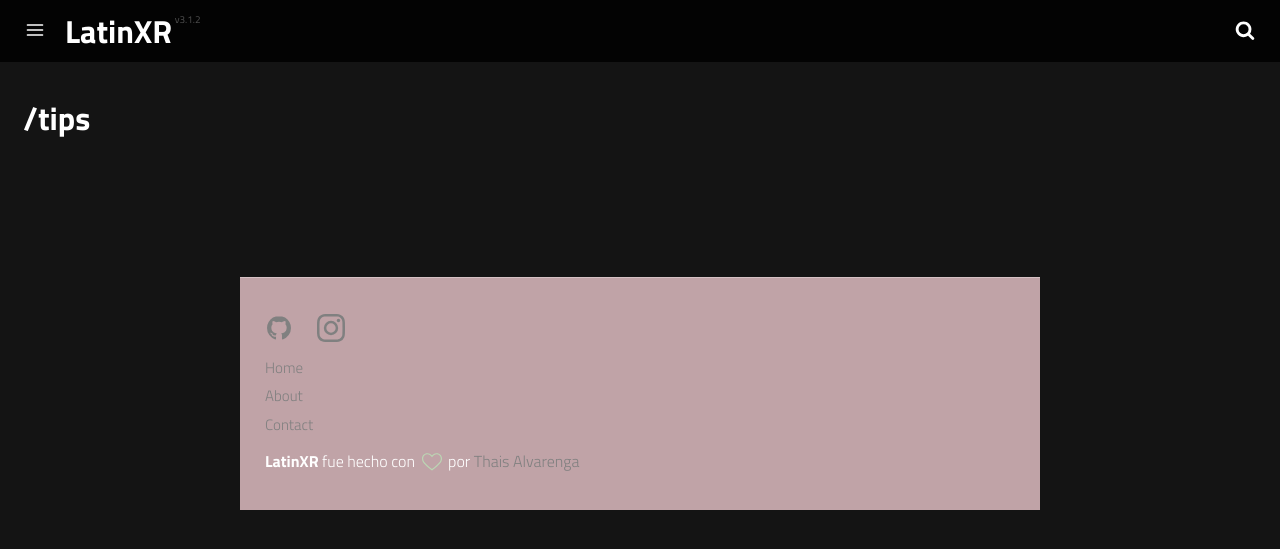
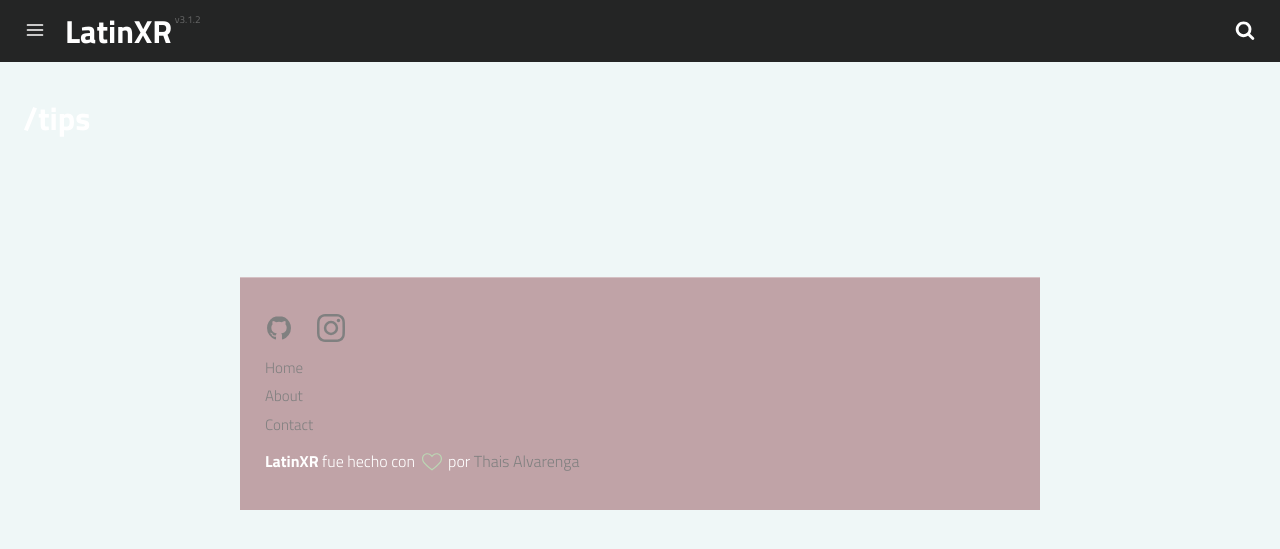
Before and after one commit to LatinXR/latinxr.github.io, a Jekyll site: the page built from category/tips.md, in a window 1280 px wide. Shown: the top 549 px of the page. Built offline with Jekyll 4.4.1, drawn with Linux system fonts in a browser that asks for light colours; a script that is not in the unit is left out.

Commit message:
Update _header.scss by adding $headerColor

```diff
--- a/_sass/_header.scss
+++ b/_sass/_header.scss
@@ -105,7 +105,7 @@
 }
 
 body.main-page {
-  background-color: #141414;
+  background-color: $headerColor;
 
   .bar-header {
     background-color: rgba(0, 0, 0, 0.85);
```
